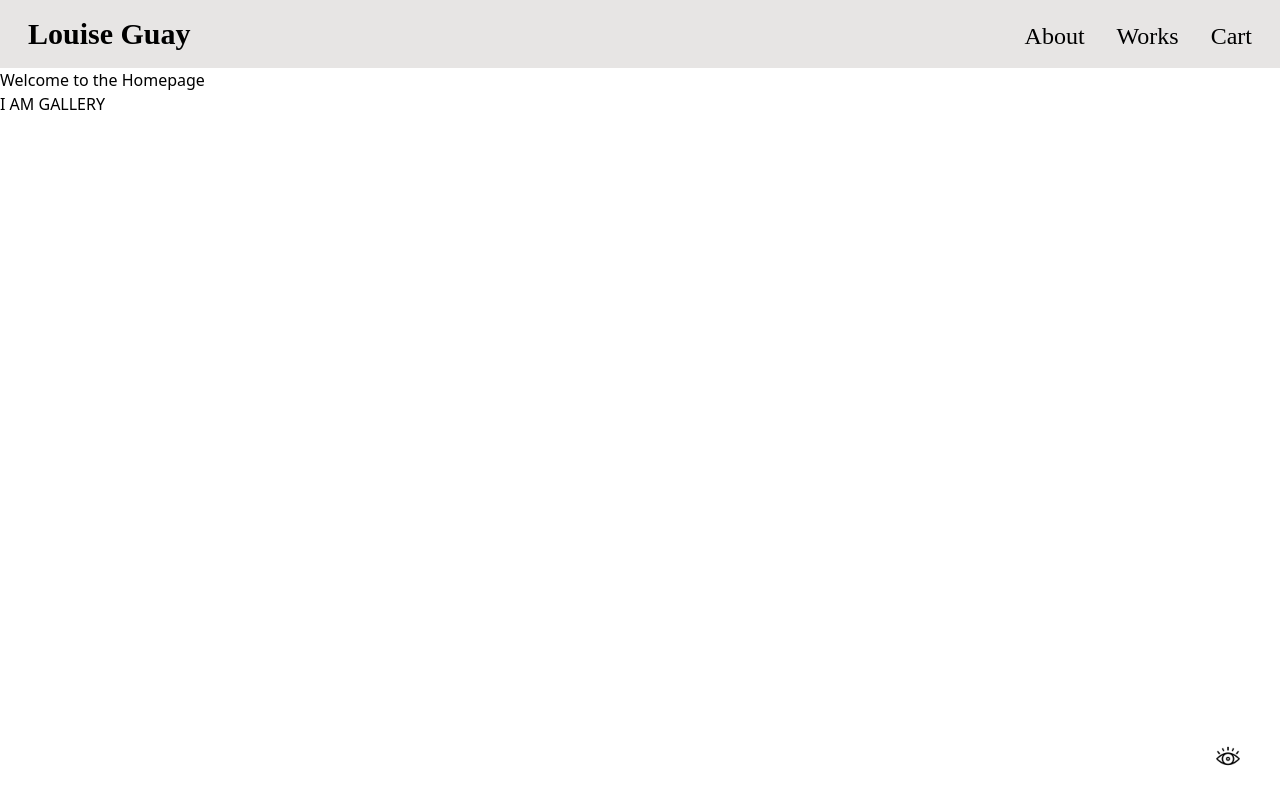
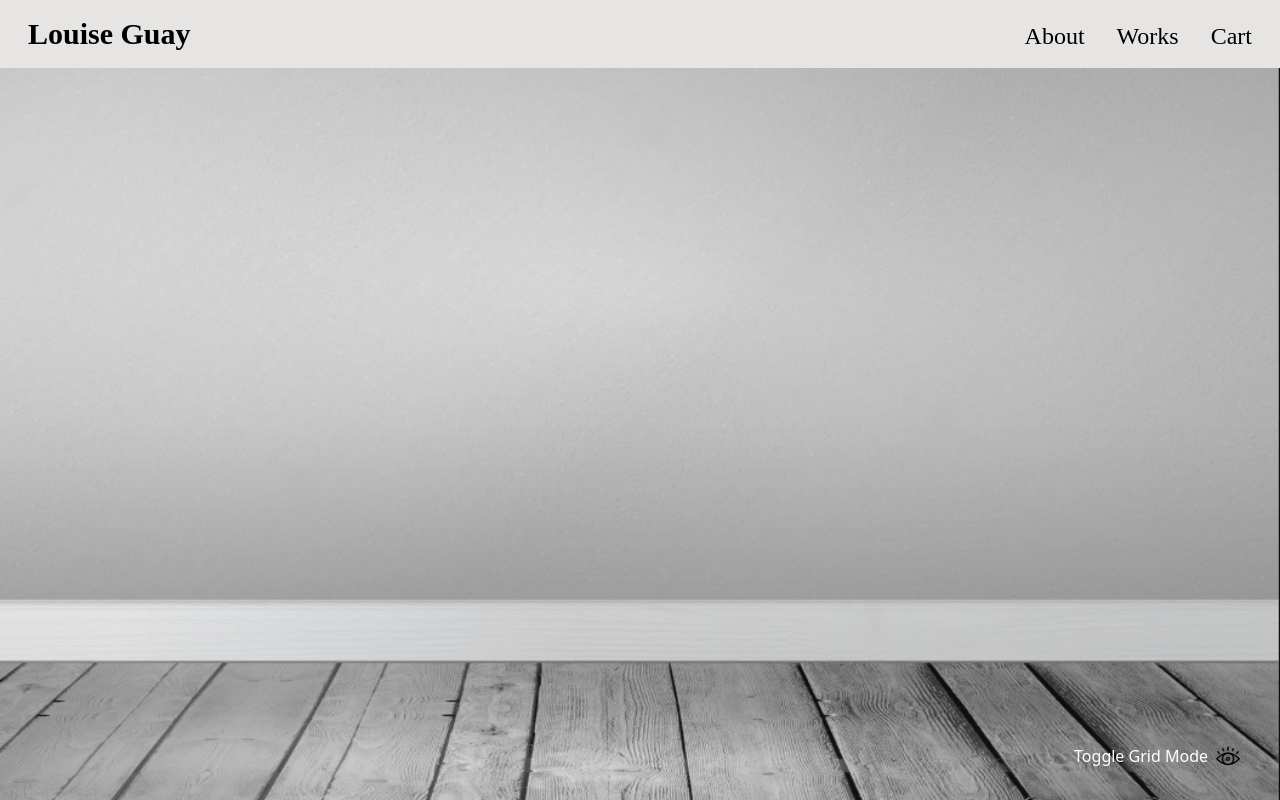
Before and after one commit to SageJonathan/ArtStore, a Next.js app: page / in a window 1280 px wide. Built offline with nearby package versions, Linux system fonts and the light colour scheme; no server answers.

Commit message:
connect conditiaonl rendered children into home page with their background imgs

```diff
--- a/src/app/page.tsx
+++ b/src/app/page.tsx
@@ -1,6 +1,8 @@
 
 import { cookies } from "next/headers";
 import { GalleryToggle } from "@/components/gallery/gallery-toggle";
+import GalleryLive from '@/components/gallery/gallery-live';
+import GalleryGrid from '@/components/gallery/gallery-grid';
 
 export default async function HomePage() {
   const cookieStore = cookies();
@@ -10,15 +12,14 @@ export default async function HomePage() {
 
   return (
     <div>
-      <h1>Welcome to the Homepage</h1>
       <GalleryToggle isGrid={isGrid} />
       {isGrid ? (
           <div>
-            <h1>I AM GRID</h1>
+            <GalleryGrid/>
           </div>
         ) : (
           <div>
-            <h1>I AM GALLERY</h1>
+            <GalleryLive/>
           </div>
         )}
       </div>
--- a/src/components/gallery/gallery-grid.tsx
+++ b/src/components/gallery/gallery-grid.tsx
@@ -1,4 +1,11 @@
+
+import Image from "next/image";
+import background from "../../../public/grid.jpg";
 
 export default function GalleryGrid () {
-    return
+    return (
+        <div className="w-full h-[calc(100vh-68px)]">
+        <Image src={background} alt="gallery background" className="w-full h-full object-cover" />
+    </div>
+    );
 }
--- a/src/components/gallery/gallery-live.tsx
+++ b/src/components/gallery/gallery-live.tsx
@@ -1,4 +1,12 @@
+
+import Image from "next/image";
+import background from "../../../public/gallery.png";
 
 export default function GalleryLive () {
-    return
+    // mobile = 1 picture/ tablet=2/desktop=3
+    return (
+        <div className="w-full h-[calc(100vh-68px)]">
+            <Image src={background} alt="gallery background" className="w-full h-full object-cover" />
+        </div>
+    );
 }
--- a/src/components/gallery/gallery-toggle.tsx
+++ b/src/components/gallery/gallery-toggle.tsx
@@ -23,7 +23,7 @@ export function GalleryToggle({ isGrid }: GalleryToggleProps) {
     const newMode = !currentMode;
     setCurrentMode(newMode);
   };
-
+// Todo: edit color and defautl disaply
   return (
     <div className="fixed bottom-6 right-6 z-50">
       <button
```
Also changed, not shown: public/grid.jpg (added).
